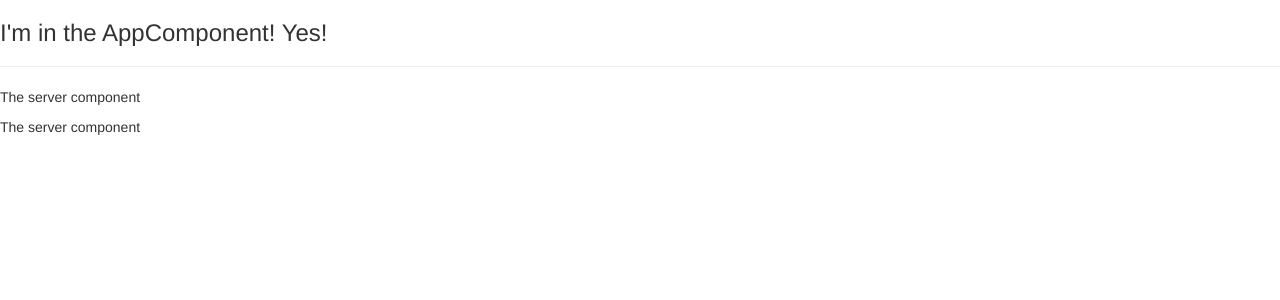
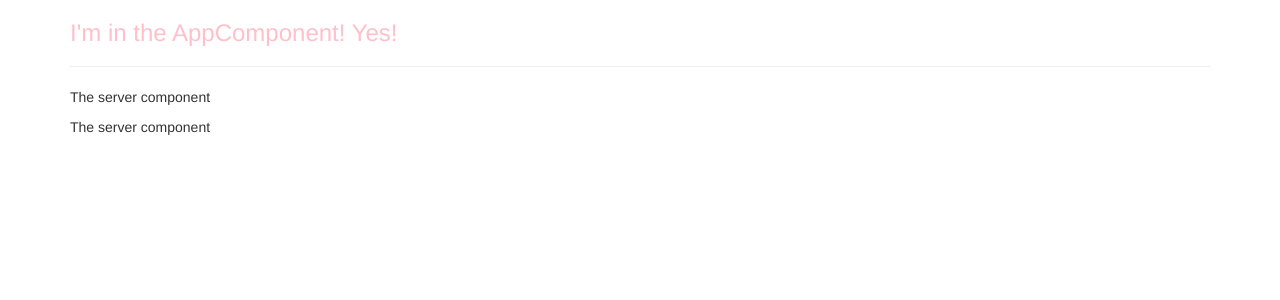
Before and after one commit to MrSharp12/angular-5-training, an Angular app: page / in a window 1280 px wide. Shown: the top 300 px of the page. Built offline with nearby package versions, Linux system fonts and the light colour scheme.

Commit message:
styling exercise

```diff
--- a/src/app/app.component.css
+++ b/src/app/app.component.css
@@ -0,0 +1,2 @@
+/* -- This is referenced in the app.component.ts file--*/
+h3 { color: blue; }
--- a/src/app/app.component.html
+++ b/src/app/app.component.html
@@ -1,5 +1,11 @@
-<h3>
-    I'm in the AppComponent! Yes!
-</h3>
-<hr>
-<app-servers></app-servers>
+<div class="container">
+    <div class="row">
+        <div class="col-xs-12">
+            <h3>
+                I'm in the AppComponent! Yes!
+            </h3>
+            <hr>
+            <app-servers></app-servers>
+        </div>
+    </div>
+</div>
--- a/src/app/app.component.ts
+++ b/src/app/app.component.ts
@@ -3,8 +3,15 @@ import { Component } from '@angular/core';
 @Component({
   selector: 'app-root',
   templateUrl: './app.component.html',
-  styleUrls: ['./app.component.css']
+  //styleUrls: ['./app.component.css'], this is an array because we can point to multiple stylesheets
+  styles: [`
+    h3 { color: pink }
+  `]//another way to style, also an array but of strings, where you can define the style
+  //also, backticks used to create a multi-line statment
 })
 export class AppComponent {
 
 }
+//when to use file css vs inline?
+//if we have lots of style code, go for file
+//if just a line or two, go inline ts file
```
Also changed, not shown: 1 other file (tests, documents, lock files or other folders).
